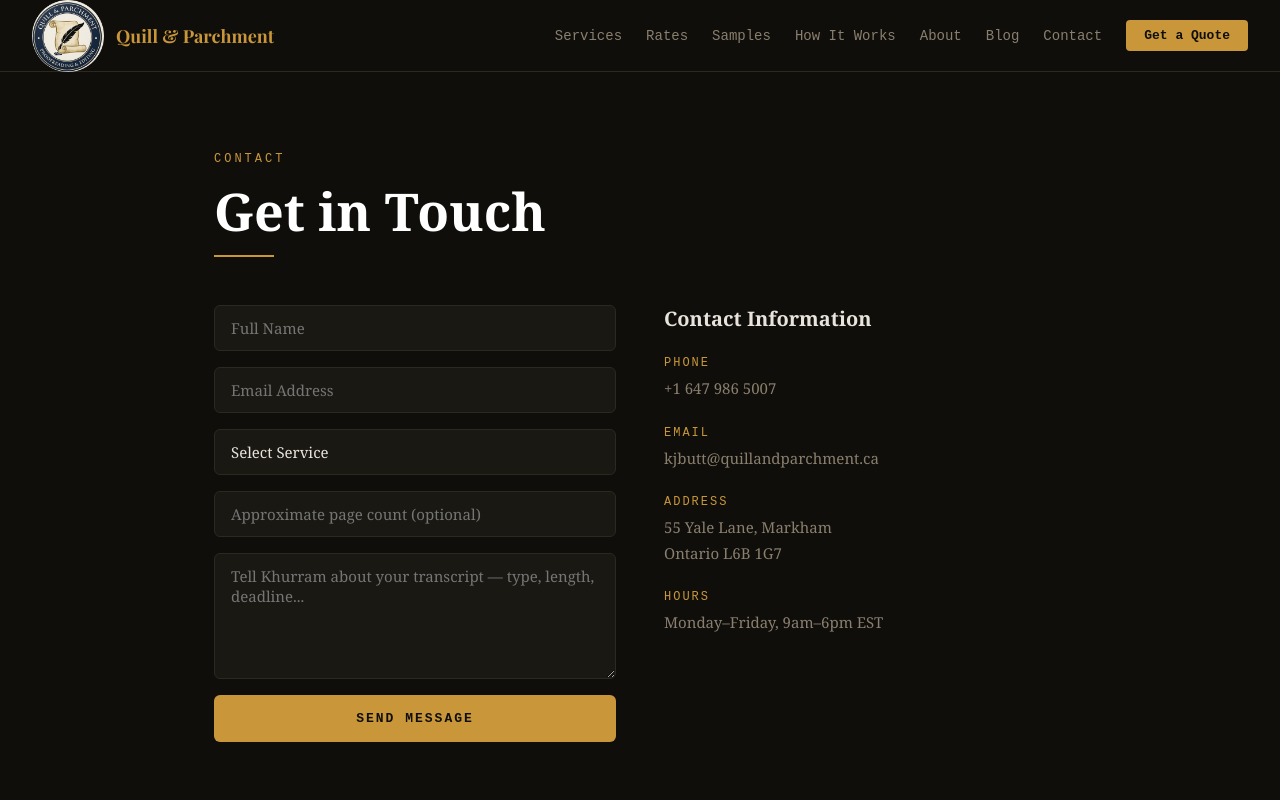
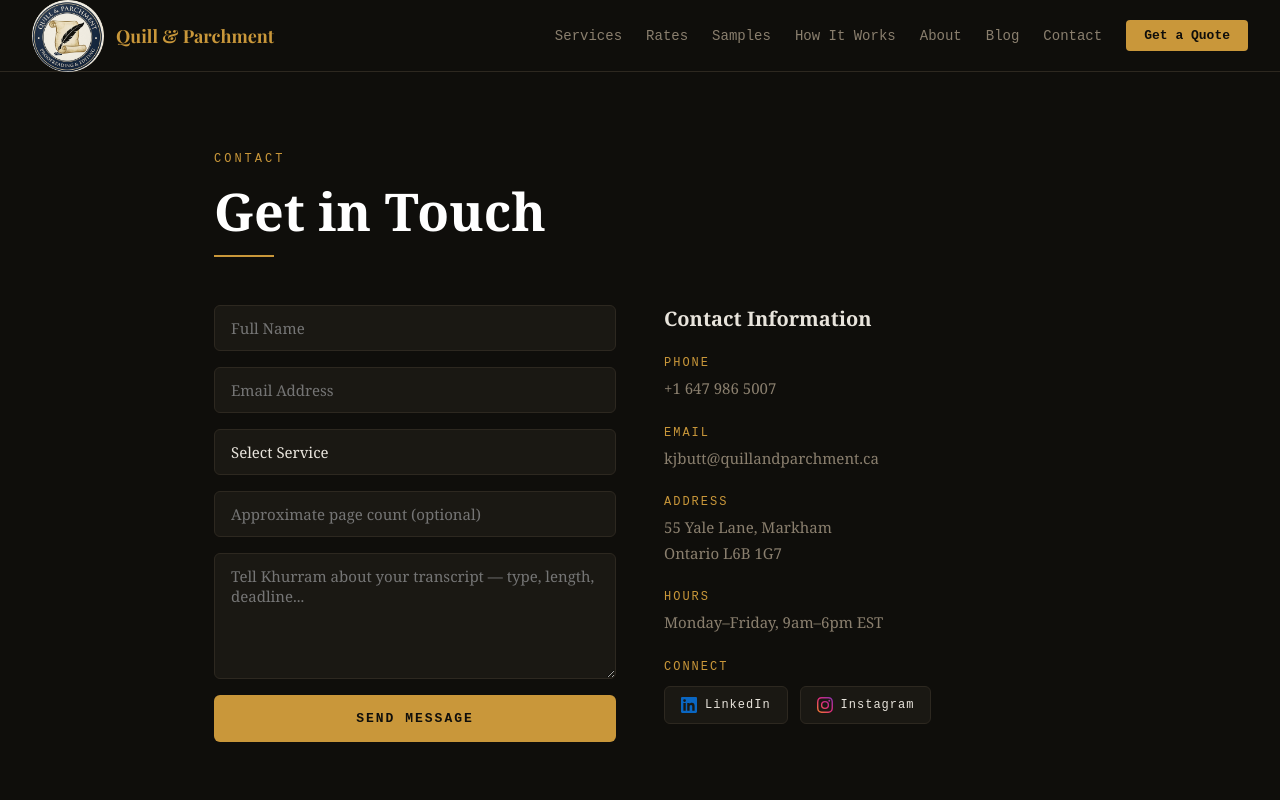
Before and after one commit to NaushB/quill-parchment-web, a Next.js app: page /contact in a window 1280 px wide. Shown: the top 800 px of the page. Built offline with nearby package versions, Linux system fonts and the light colour scheme; a web font is replaced by a local one.

Commit message:
add LinkedIn and Instagram to contact page

```diff
--- a/src/app/contact/page.tsx
+++ b/src/app/contact/page.tsx
@@ -49,6 +49,21 @@ export default function Contact() {
               <div style={{color:"#8a7f6e",fontSize:"15px",lineHeight:1.7,whiteSpace:"pre-line"}}>{v}</div>
             </div>
           ))}
+          <div style={{marginBottom:"24px"}}>
+            <div style={{color:"#c9973a",fontFamily:"monospace",fontSize:"12px",letterSpacing:"2px",marginBottom:"12px"}}>CONNECT</div>
+            <div style={{display:"flex",gap:"12px"}}>
+              <a href="https://www.linkedin.com/in/kjbutt15/" target="_blank" rel="noopener noreferrer"
+                style={{display:"flex",alignItems:"center",gap:"8px",background:"#1a1813",border:"1px solid #2d2820",borderRadius:"6px",padding:"10px 16px",color:"#e8e4dc",textDecoration:"none",fontFamily:"monospace",fontSize:"12px",letterSpacing:"1px"}}>
+                <svg width="16" height="16" viewBox="0 0 24 24" fill="#0A66C2"><path d="M20.447 20.452h-3.554v-5.569c0-1.328-.027-3.037-1.852-3.037-1.853 0-2.136 1.445-2.136 2.939v5.667H9.351V9h3.414v1.561h.046c.477-.9 1.637-1.85 3.37-1.85 3.601 0 4.267 2.37 4.267 5.455v6.286zM5.337 7.433a2.062 2.062 0 01-2.063-2.065 2.064 2.064 0 112.063 2.065zm1.782 13.019H3.555V9h3.564v11.452zM22.225 0H1.771C.792 0 0 .774 0 1.729v20.542C0 23.227.792 24 1.771 24h20.451C23.2 24 24 23.227 24 22.271V1.729C24 .774 23.2 0 22.222 0h.003z"/></svg>
+                LinkedIn
+              </a>
+              <a href="https://www.instagram.com/k.j.butt.15/" target="_blank" rel="noopener noreferrer"
+                style={{display:"flex",alignItems:"center",gap:"8px",background:"#1a1813",border:"1px solid #2d2820",borderRadius:"6px",padding:"10px 16px",color:"#e8e4dc",textDecoration:"none",fontFamily:"monospace",fontSize:"12px",letterSpacing:"1px"}}>
+                <svg width="16" height="16" viewBox="0 0 24 24" fill="url(#ig)"><defs><linearGradient id="ig" x1="0%" y1="100%" x2="100%" y2="0%"><stop offset="0%" stopColor="#F58529"/><stop offset="50%" stopColor="#DD2A7B"/><stop offset="100%" stopColor="#8134AF"/></linearGradient></defs><path d="M12 2.163c3.204 0 3.584.012 4.85.07 3.252.148 4.771 1.691 4.919 4.919.058 1.265.069 1.645.069 4.849 0 3.205-.012 3.584-.069 4.849-.149 3.225-1.664 4.771-4.919 4.919-1.266.058-1.644.07-4.85.07-3.204 0-3.584-.012-4.849-.07-3.26-.149-4.771-1.699-4.919-4.92-.058-1.265-.07-1.644-.07-4.849 0-3.204.013-3.583.07-4.849.149-3.227 1.664-4.771 4.919-4.919 1.266-.057 1.645-.069 4.849-.069zM12 0C8.741 0 8.333.014 7.053.072 2.695.272.273 2.69.073 7.052.014 8.333 0 8.741 0 12c0 3.259.014 3.668.072 4.948.2 4.358 2.618 6.78 6.98 6.98C8.333 23.986 8.741 24 12 24c3.259 0 3.668-.014 4.948-.072 4.354-.2 6.782-2.618 6.979-6.98.059-1.28.073-1.689.073-4.948 0-3.259-.014-3.667-.072-4.947-.196-4.354-2.617-6.78-6.979-6.98C15.668.014 15.259 0 12 0zm0 5.838a6.162 6.162 0 100 12.324 6.162 6.162 0 000-12.324zM12 16a4 4 0 110-8 4 4 0 010 8zm6.406-11.845a1.44 1.44 0 100 2.881 1.44 1.44 0 000-2.881z"/></svg>
+                Instagram
+              </a>
+            </div>
+          </div>
         </div>
       </div>
     </div>
```
